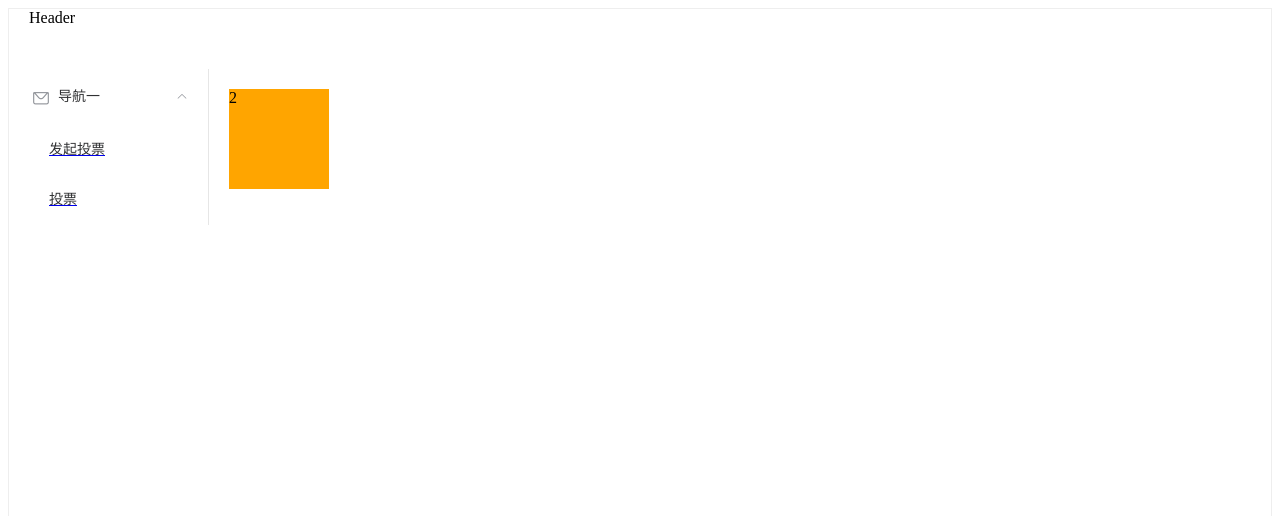
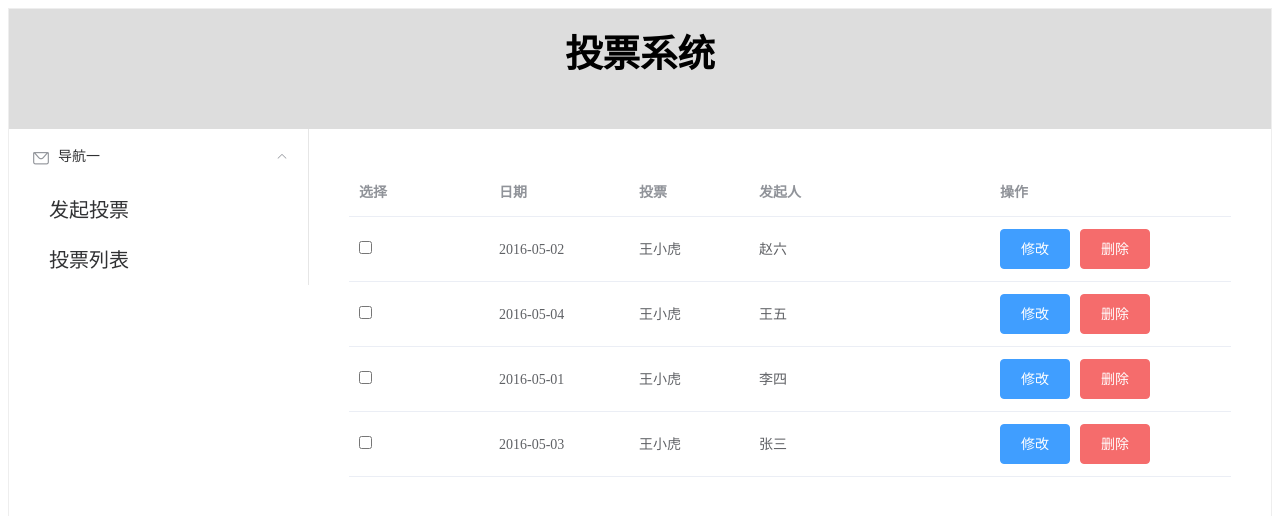
Before and after one commit to shangxinbuyu/practical_training, a Vue app: page /VoteList in a window 1280 px wide. Shown: the top 516 px of the page. Built offline with nearby package versions, Linux system fonts and the light colour scheme.

Commit message:
完成列表页面

```diff
--- a/src/App.vue
+++ b/src/App.vue
@@ -15,5 +15,7 @@ export default {
 </script>
 
 <style>
-
+a{
+  text-decoration: none;
+}
 </style>
--- a/src/components/Main.vue
+++ b/src/components/Main.vue
@@ -10,8 +10,6 @@
 export default {
   name: 'Main',
   components: {
-
-
   }
 }
 </script>
--- a/src/components/Nav.vue
+++ b/src/components/Nav.vue
@@ -1,11 +1,14 @@
 <template>
-  <el-aside style="background-color: rgb(238, 241, 246)" width="200px">
+  <el-aside style="background-color: rgb(238, 241, 246)" width="300px">
     <el-menu :default-openeds="['1', '3']">
       <el-submenu index="1">
         <template v-slot:title><i class="el-icon-message"></i>导航一</template>
-        <router-link to="/InitiateVote"><el-menu-item index="1-1">发起投票</el-menu-item></router-link>
-
-        <router-link to="/VoteList"><el-menu-item index="1-2">投票</el-menu-item></router-link>
+        <router-link to="/InitiateVote">
+          <el-menu-item index="1-1" class="item">发起投票</el-menu-item>
+        </router-link>
+        <router-link to="/VoteList">
+          <el-menu-item index="1-2" class="item">投票列表</el-menu-item>
+        </router-link>
       </el-submenu>
     </el-menu>
   </el-aside>
@@ -19,5 +22,8 @@ export default {
 </script>
 
 <style scoped>
+.item {
 
+  font-size: 20px
+}
 </style>
--- a/src/components/VotingSystem.vue
+++ b/src/components/VotingSystem.vue
@@ -1,9 +1,10 @@
 <template>
-
-  <el-container style="height: 700px; border: 1px solid #eee">
-    <el-header>Header</el-header>
+  <el-container class="container">
+    <el-header class="header" style="height: 120px;">
+      <h1>投票系统</h1>
+    </el-header>
     <el-container>
-      <el-aside width="200px">
+      <el-aside width="300px">
         <Nav/>
       </el-aside>
       <el-main>
@@ -28,5 +29,16 @@ export default {
 </script>
 
 <style scoped>
+.container {
+  height: 700px;
+  border: 1px solid #eee;
+}
+
+.header {
+  line-height: 30px;
+  text-align: center;
+  font-size: 25px;
+  background-color: #dddddd
+}
 
 </style>
--- a/src/pages/InitiateVote.vue
+++ b/src/pages/InitiateVote.vue
@@ -1,6 +1,6 @@
 <template>
   <div>
-  1
+
   </div>
 </template>
 
--- a/src/pages/VoteList.vue
+++ b/src/pages/VoteList.vue
@@ -1,12 +1,49 @@
 <template>
-  <div>
-   2
-  </div>
+  <el-main class="page">
+    <el-table :data="voteInfo">
+      <el-table-column  label="选择" width="140">
+        <input type="checkbox">
+      </el-table-column>
+      <el-table-column  label="日期" prop="date" width="140">
+      </el-table-column>
+      <el-table-column label="投票" prop="title" width="120">
+      </el-table-column>
+      <el-table-column label="发起人" prop="sponsor">
+      </el-table-column>
+      <el-table-column label="操作">
+        <el-button type="primary">修改</el-button>
+        <el-button type="danger">删除</el-button>
+      </el-table-column>
+    </el-table>
+  </el-main>
 </template>
 
 <script>
 export default {
   name: "VoteList",
+  data() {
+    return {
+      voteInfo: [
+        {
+          date: '2016-05-02',
+          title: '王小虎',
+          sponsor: '赵六'
+        }, {
+          date: '2016-05-04',
+          title: '王小虎',
+          sponsor: '王五'
+        }, {
+          date: '2016-05-01',
+          title: '王小虎',
+          sponsor: '李四'
+        }, {
+          date: '2016-05-03',
+          title: '王小虎',
+          sponsor: '张三'
+        }
+      ]
+    }
+  }
 }
 </script>
 
--- a/src/router/index.js
+++ b/src/router/index.js
@@ -6,7 +6,7 @@ import VoteList from "@/pages/VoteList.vue";
 
 const router = new VueRouter({
   mode: "history",
-  routes:[
+  routes:[//InitiateVote
     {
       path:"/InitiateVote",
       component:InitiateVote,
```
